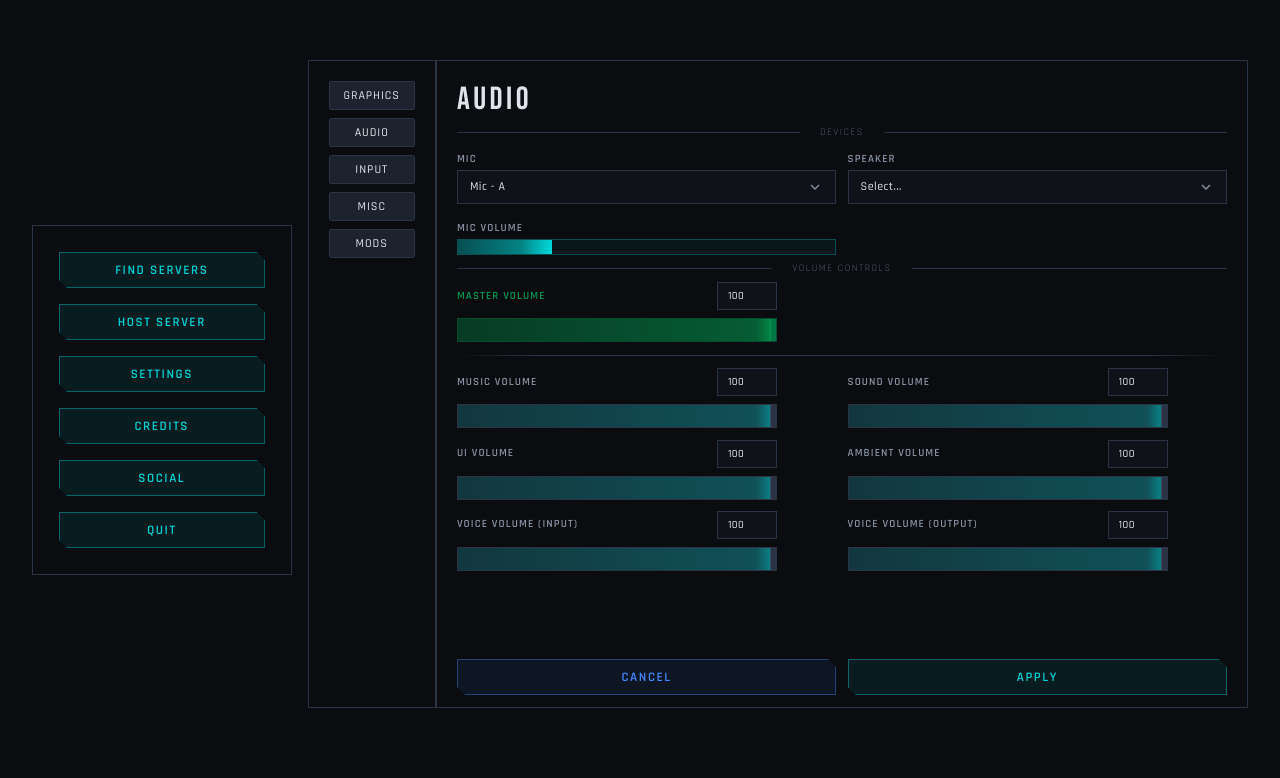
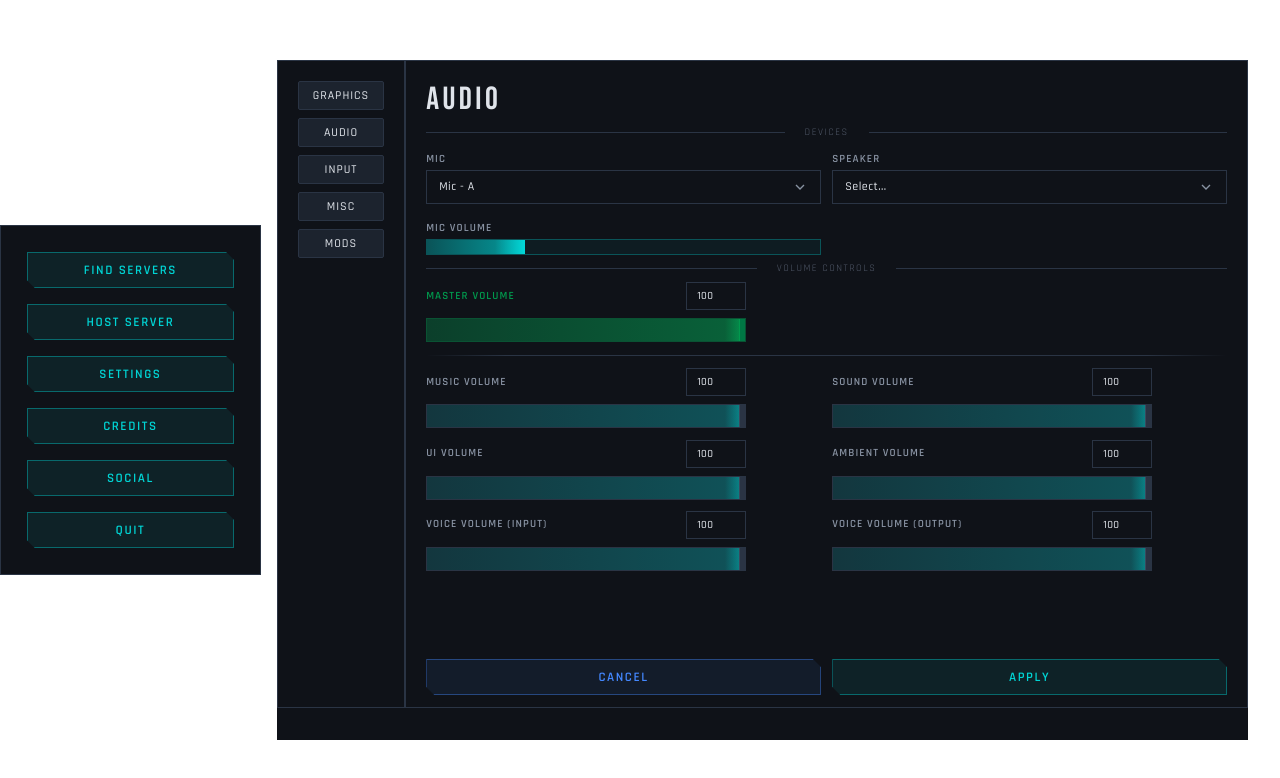
Before and after one commit to ArtemIyX/riftborn-ui, a Vue app: page /#/menu/settings/audio in a window 1280 px wide. Shown: the top 778 px of the page. Built offline with nearby package versions, Linux system fonts and the light colour scheme.

Commit message:
transperent background, background for settings

```diff
--- a/src/assets/styles/global.css
+++ b/src/assets/styles/global.css
@@ -44,7 +44,7 @@ body {
   font-weight: 400;
   line-height: 1.5;
   color: var(--text-primary);
-  background-color: var(--bg-primary);
+/*  background-color: var(--bg-primary);*/
   margin: 0;
   padding: 0;
 }
--- a/src/components/menu/MenuButtons.vue
+++ b/src/components/menu/MenuButtons.vue
@@ -32,5 +32,6 @@ const menuButtons = store.menuButtons;
 
   /* Spacing */
   padding: clamp(1rem, 2vw, 2rem);
+  background-color: var(--bg-secondary);
 }
 </style>
--- a/src/views/menu/main-menu/MainMenu.css
+++ b/src/views/menu/main-menu/MainMenu.css
@@ -5,7 +5,7 @@
   top: 50%;
   transform: translateY(-50%);
   width: 100%;
-  padding-left: 2rem;
+
   padding-right: 2rem;
 }
 
--- a/src/views/menu/main-menu/MainMenu.vue
+++ b/src/views/menu/main-menu/MainMenu.vue
@@ -82,7 +82,7 @@ onMounted(() => {
   });
 
   emitter.on('menu:button:host', () => {
-
+    emitter.emit('ue:host');
   });
 
   emitter.on('menu:button:settings', () => {
@@ -111,12 +111,6 @@ onUnmounted(() => {
   emitter.off('menu:button:quit');
 });
 
-const imgError = (obj) => {
-  console.error(obj);
-};
 
-const imgLoad = (obj) => {
-  console.log(obj);
-}
 
 </script>
--- a/src/views/menu/menu-settings/MenuSettings.css
+++ b/src/views/menu/menu-settings/MenuSettings.css
@@ -4,6 +4,7 @@
   flex-direction: row;
   height: 100%;
   padding-bottom: 2rem;
+  background-color: var(--bg-secondary);
 }
 
 
```
